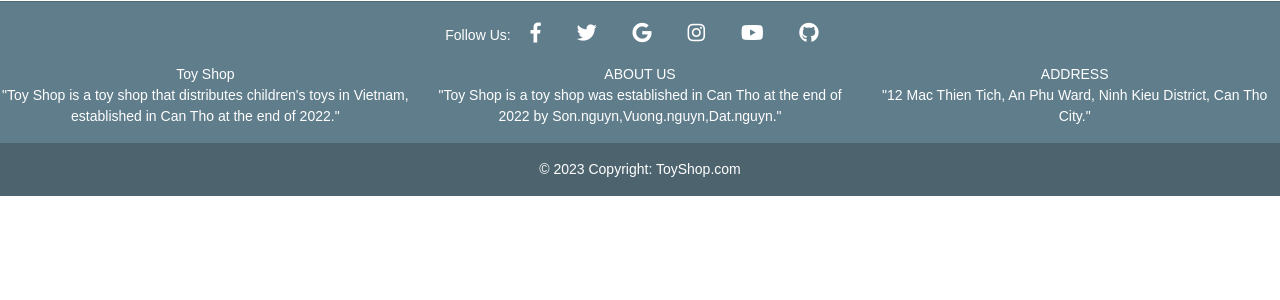
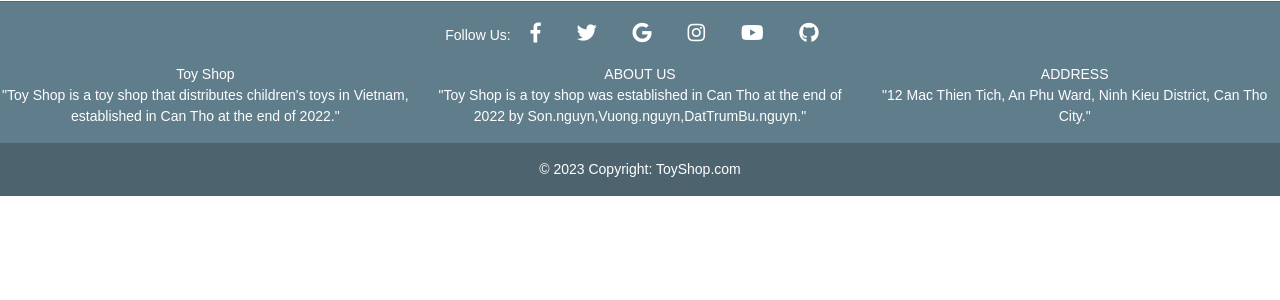
Before and after one commit to Cloud1644/Cloud, a Symfony app: template templates/home.html.twig in a window 1280 px wide. Shown: the part 209-509 px from the top of the page. Run offline with Twig, Linux system fonts and the light colour scheme; the template is opened without the code that fills it, so the values that code supplies are empty; some libraries are stand-ins or nearby versions.

Commit message:
Update home.html.twig

```diff
--- a/templates/home.html.twig
+++ b/templates/home.html.twig
@@ -275,7 +275,7 @@
         <div class="is-divider small"></div>
           <div class="text widget">
             <p>
-              "Toy Shop is a toy shop was established in Can Tho at the end of 2022 by Son.nguyn,Vuong.nguyn,Dat.nguyn."
+              "Toy Shop is a toy shop was established in Can Tho at the end of 2022 by Son.nguyn,Vuong.nguyn,DatTrumBu.nguyn."
             </p>
           </div>
       </div>
```
